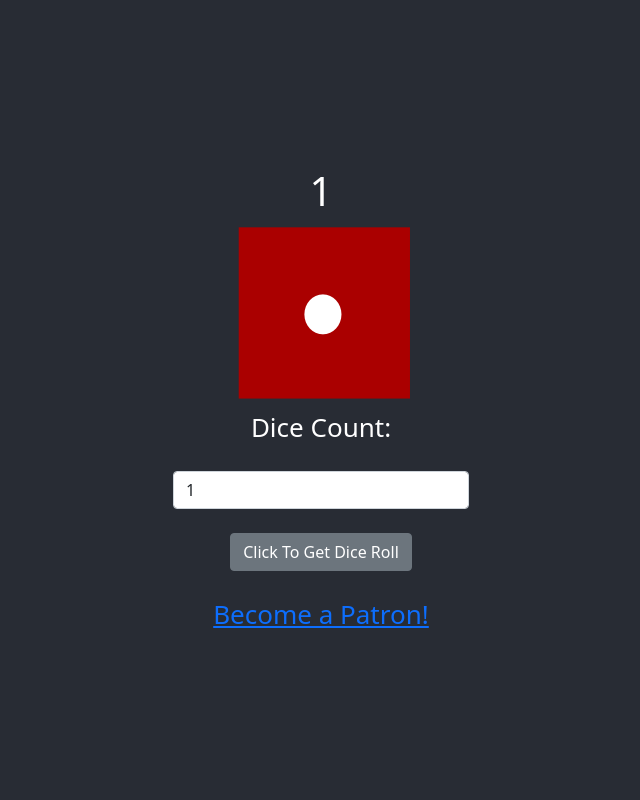
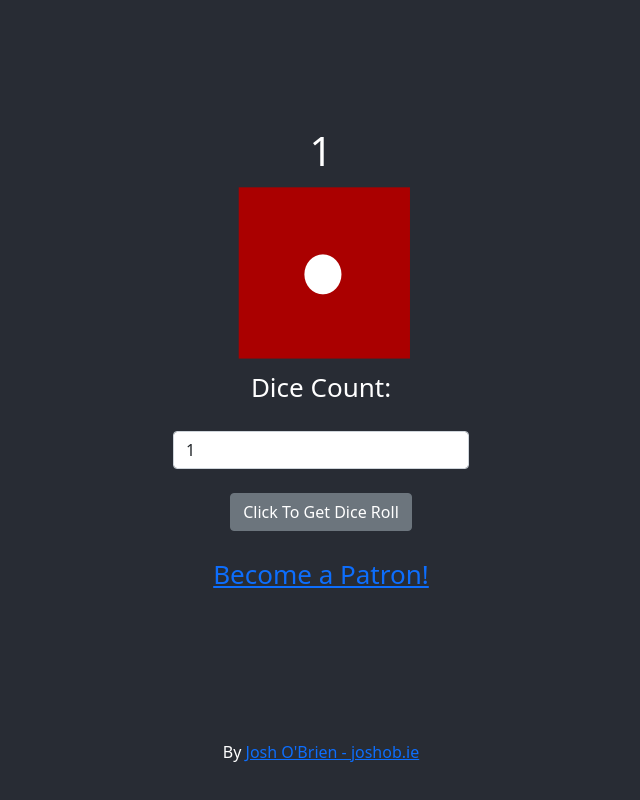
Before and after one commit to jobrien874/DiceGame, a React (Create React App) app: page / in a window 1280 px wide. Shown: the whole page, without its empty margins (319-959 px from the left). Built offline with nearby package versions, Linux system fonts and the light colour scheme.

Commit message:
Edit some styling and add crazy amount of dice for no reason

```diff
--- a/src/App.css
+++ b/src/App.css
@@ -13,14 +13,26 @@
   }
 }
 
-.App-header {
+.App-body {
   background-color: #282c34;
-  min-height: 100vh;
+  min-height: 90vh;
   display: flex;
   flex-direction: column;
   align-items: center;
   justify-content: center;
   font-size: calc(10px + 2vmin);
+  color: white;
+}
+
+
+.App-footer {
+  background-color: #282c34;
+  min-height: 10vh;
+  display: flex;
+  flex-direction: column;
+  align-items: center;
+  justify-content: center;
+  font-size: 16px;
   color: white;
 }
 
--- a/src/App.js
+++ b/src/App.js
@@ -6,12 +6,15 @@ function App() {
 
   return (
     <div className="App">
-      <header className="App-header">
+      <div className="App-body">
         <Game />
         <div className="mt-4">
         <a href="https://www.patreon.com/bePatron?u=23475911" data-patreon-widget-type="become-patron-button">Become a Patron!</a>
         </div>
-      </header>
+      </div>
+      <footer className="App-footer container-fluid  mt-auto">
+            <p className="text-center">By <a href="https://joshob.ie">Josh O'Brien - joshob.ie</a></p>
+        </footer>
     </div>
   );
 }
--- a/src/components/game/Game.jsx
+++ b/src/components/game/Game.jsx
@@ -9,7 +9,7 @@ class Game extends Component {
     diceCount: 1,
     diceNumbers: [1],
     total: 1,
-    maxDiceAmount: [1, 2, 3, 4, 5, 6],
+    maxDiceAmount: [1, 2, 3, 4, 5, 6, 10, 50, 100],
     diceStyle: ["Regular", "Chaos", "Wood"],
     sameNumber: false,
   };
```
Also changed, not shown: 1 other file (tests, documents, lock files or other folders).
